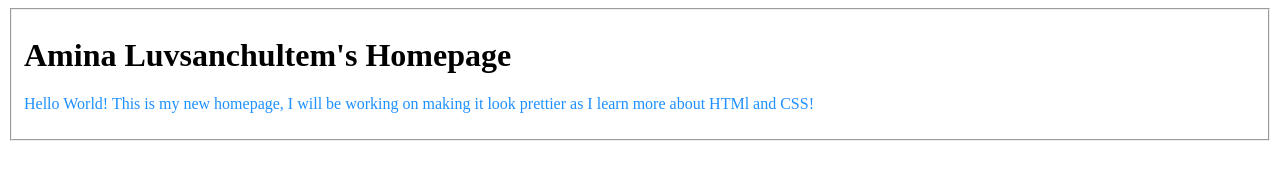
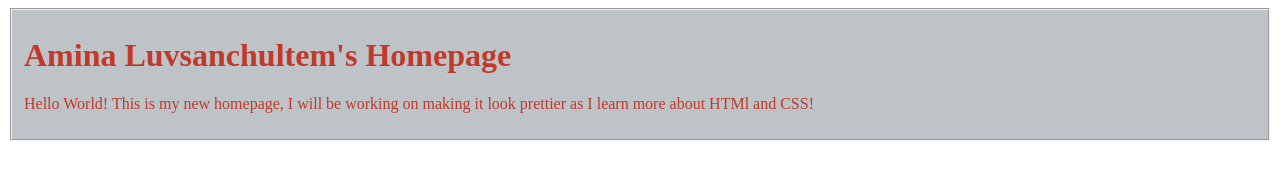
Before and after one commit to amin165/website, a plain HTML site: page index.html in a window 1280 px wide. Drawn offline with Linux system fonts and the light colour scheme.

Commit message:
Made prettier

```diff
--- a/index.html
+++ b/index.html
@@ -7,12 +7,13 @@ h1.standout{
 	text.align: center;
 }
 
+
 </style>
 </head>
 <body>
-<fieldset>
-<h1 style="border:2px;">Amina Luvsanchultem's Homepage</h1>
-<p style="color:DodgerBlue;">Hello World! This is my new homepage, I will be working on making it look prettier as I learn more about HTMl and CSS!</p>
+<fieldset style="background-color: #BDC3C7">
+<h1 style="border:2px; color:#C0392B;">Amina Luvsanchultem's Homepage</h1>
+<p style="color:#C0392B;">Hello World! This is my new homepage, I will be working on making it look prettier as I learn more about HTMl and CSS!</p>
 </fieldset>
 </body>
 </html>
```
